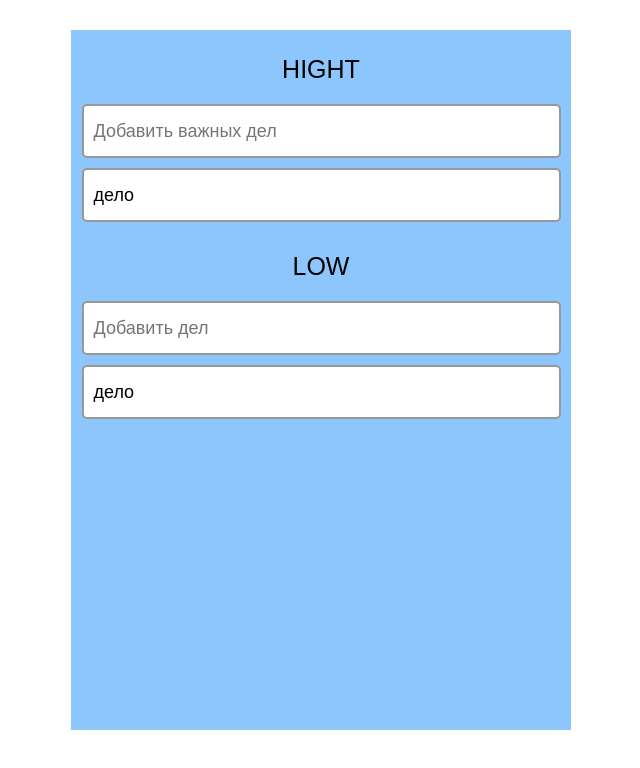
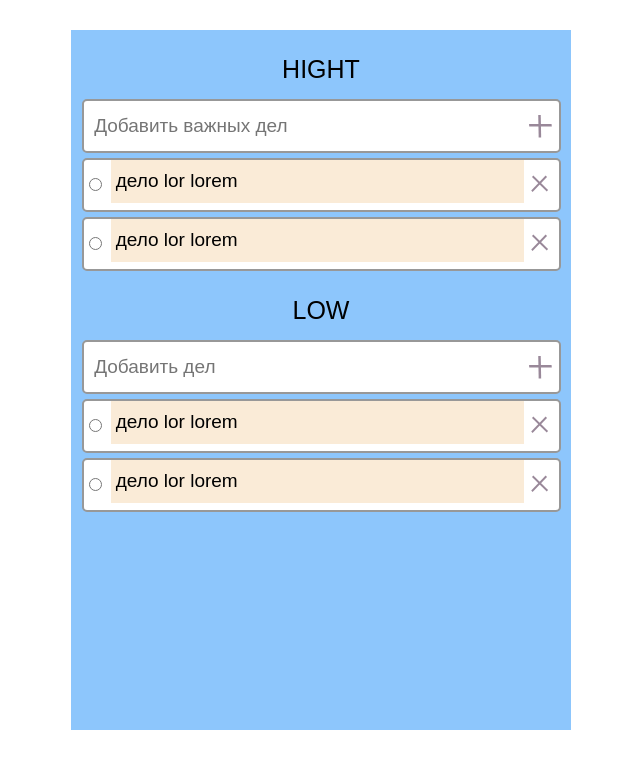
Before and after one commit to fedas25/ToDo, a plain HTML site: page index.html in a window 1280 px wide. Shown: the whole page, without its empty margins (319-959 px from the left). Drawn offline with Linux system fonts and the light colour scheme.

Commit message:
First layout prototype

```diff
--- a/index.html
+++ b/index.html
@@ -9,22 +9,41 @@
 
 <body>
     <div class="main_container">
-
         <p class="hight_priority">
             hight
         </p>
-            <!-- добавить кнопку -->
-            <input class="input" type="text" placeholder="Добавить важных дел">
-            <div class="input task">дело</div>
-
+        <div class="input_form">
+            <input name="input_task" class="input" type="text" placeholder="Добавить важных дел">
+            <img class="add" src="add-icon.svg">
+        </div>
+        <div class="form_task">
+            <div><input type="radio"></div>
+            <div class="task">дело lor lorem</div>
+            <img class="close_icon" src="close-icon.svg">
+        </div>
+        <div class="form_task">
+            <div><input type="radio"></div>
+            <div class="task">дело lor lorem</div>
+            <img class="close_icon" src="close-icon.svg">
+        </div>
 
         <p class="hight_priority">
             low
         </p>
-            <!-- добавить кнопку -->
-            <input class="input" type="text" placeholder="Добавить дел">
-            <div class="input task">дело</div>
-
+        <div class="input_form">
+            <input name="input_task" class="input" type="text" placeholder="Добавить дел">
+            <img class="add" src="add-icon.svg">
+        </div>
+        <div class="form_task">
+            <div><input type="radio"></div>
+            <div class="task">дело lor lorem</div>
+            <img class="close_icon" src="close-icon.svg">
+        </div>
+        <div class="form_task">
+            <div><input type="radio"></div>
+            <div class="task">дело lor lorem</div>
+            <img class="close_icon" src="close-icon.svg">
+        </div>
     </div>
     <script src="./script.js"></script>
 </body>
--- a/script.js
+++ b/script.js
@@ -53,8 +53,3 @@ const list = {
         show("Done");
     }
 }
-
-list.addTask("1fe e eed");
-list.addTask("2fed e e");
-list.addTask("3fddd dd");
-list.showList();
--- a/style.css
+++ b/style.css
@@ -9,7 +9,6 @@ body {
     margin: 30px auto;
     display: flex;
     flex-direction: column;
-
 }
 
 .hight_priority {
@@ -23,22 +22,67 @@ body {
     text-align: center;
 }
 
-.input {
+.input_form {
+    text-align: center;
     width: 95%;
     height: 50px;
-    margin: 5px auto;
+    display: flex;
+    align-items: center;
+    justify-content: space-around;
+    border: 2px solid #989898;
+    border-radius: 5px;
+    margin: 0px auto;
+    background-color: white;
+}
+
+.input {
+    width: 90%;
+    height: 45px;
+    margin: 0px auto;
+    /* font-family: 'Roboto'; */
+    font-family: arial;
+    font-style: normal;
+    border: none;
+    font-weight: 400;
+    font-size: 19px;
+    text-indent: 5px;
+    padding: 0;
+    margin: 0px;
+    outline: none;
+}
+
+.add {
+    cursor: pointer;
+    height: 25px;
+    width: 25px;
+}
+
+.form_task {
+    width: 95%;
+    min-height: 50px;
+    margin: 5px auto 0;
     /* font-family: 'Roboto'; */
     font-family: arial;
     font-style: normal;
     font-weight: 400;
-    font-size: 18px;
-    text-indent: 10px;
+    font-size: 19px;
     border: 2px solid #989898;
     border-radius: 5px;
-    padding: 0;
+    background-color: white;
+    line-height: 50px;
+    display: flex;
+    align-items: flex-start;
+    justify-content: space-between;
 }
 
 .task {
-    background-color: white;
-    line-height: 50px;
+    padding: 10px 5px;
+    line-height: 120%;
+    width: 85%;
+    background-color: antiquewhite;
 }
+
+.close_icon {
+    margin: 15px 10px 0px 0px;
+    cursor: pointer;
+}
```
Also changed, not shown: add-icon.svg (added), close-icon.svg (added). Lines whose indentation alone changed are shown as unchanged.
